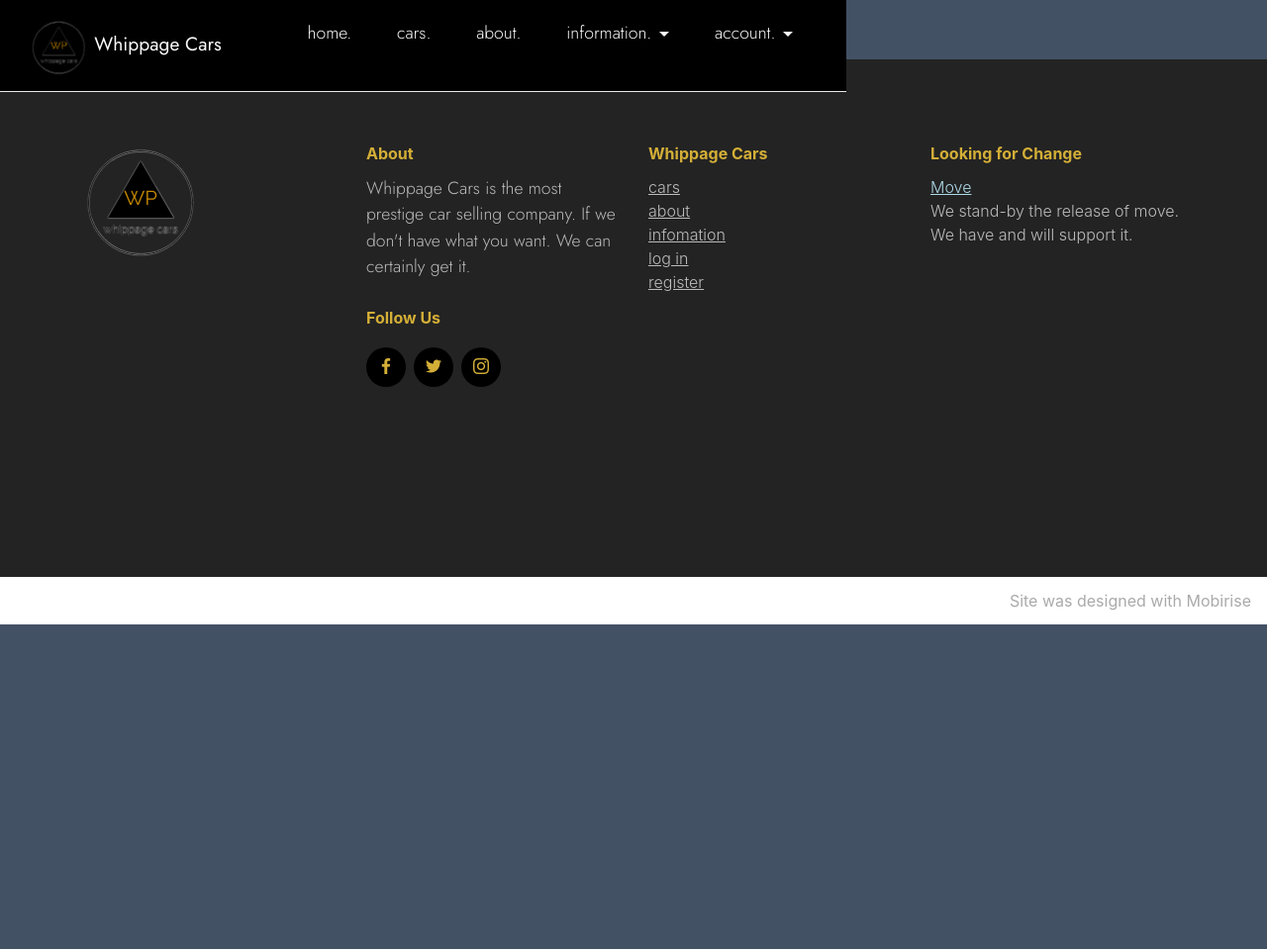
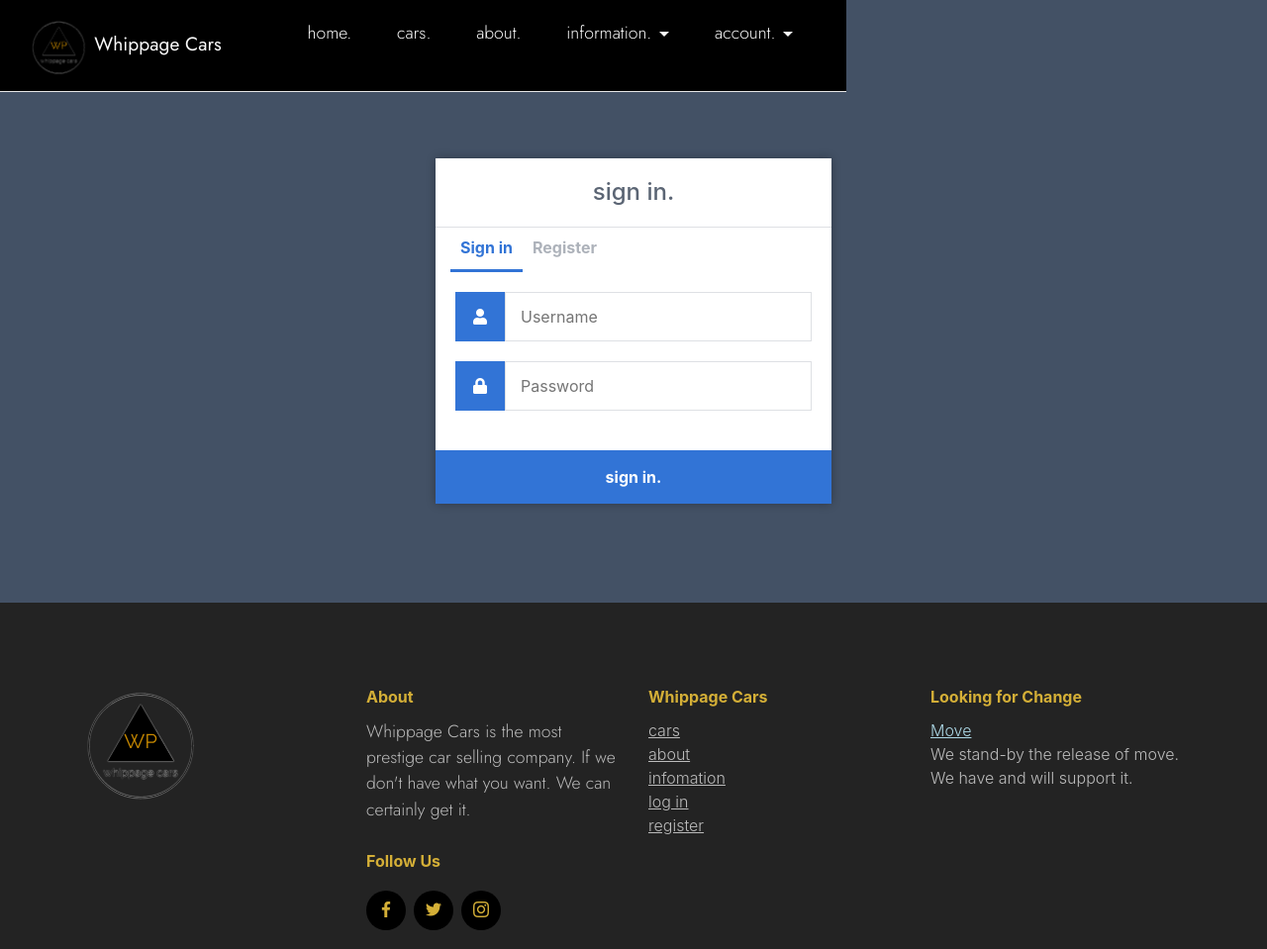
Before and after one commit to NikolayMal/whippage, a website: page newtry/login.html in a window 1280 px wide. Shown: the top 959 px of the page at 99% size. Before the commit the page ends 800 px from the top, so only its background shows below. Drawn offline with nearby package versions, Linux system fonts and the light colour scheme; files that its build step writes are made by us from their sources; files whose address does not match are found by name.

Commit message:
login
login added

```diff
--- a/newtry/app.js
+++ b/newtry/app.js
@@ -78,7 +78,7 @@ app.get('/cars', function(request, response) {
 var connection = mysql.createConnection({
 	host     : 'localhost',
 	user     : 'root',
-	password : '271172',
+	password : '1409',
 	database : 'nodelogin'
 });
 
--- a/newtry/login.html
+++ b/newtry/login.html
@@ -74,6 +74,34 @@
 </section>
 
 
+<section class="form7 cid-sgJpJUbToe" id="form7-1a">
+
+
+    <div class="container">
+		<div class="login">
+			<h1>sign in.</h1>
+			<div class="links">
+				<a href="/login" class="active">Sign in</a>
+				<a href="/register">Register</a>
+			</div>
+			<form class="ajax-form" action="/" method="post">
+				<label for="username">
+					<i class="fas fa-user"></i>
+				</label>
+				<input type="text" name="username" placeholder="Username" id="username" required>
+				<label for="password">
+					<i class="fas fa-lock"></i>
+				</label>
+				<input type="password" name="password" placeholder="Password" id="password" required>
+				<div class="msg"></div>
+				<input type="submit" value="sign in.">
+			</form>
+		</div>
+    </div>
+</section>
+
+
+
 <section class="footer4 cid-sgJnSQFRbe " once="footers" id="footer4-14">
 
 
```
